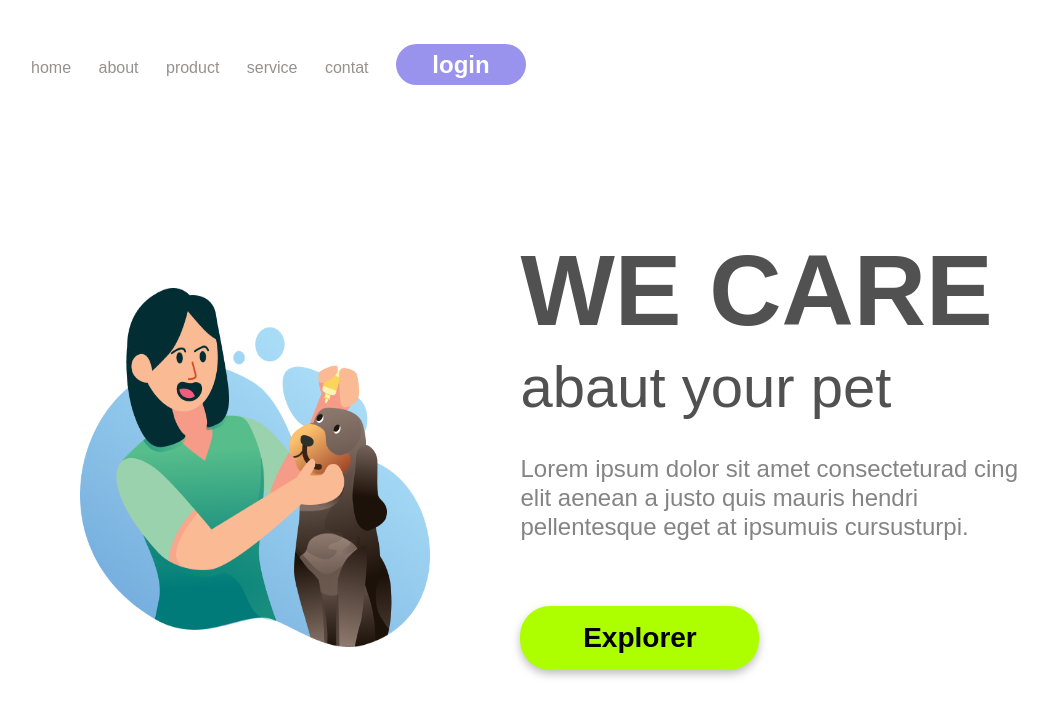
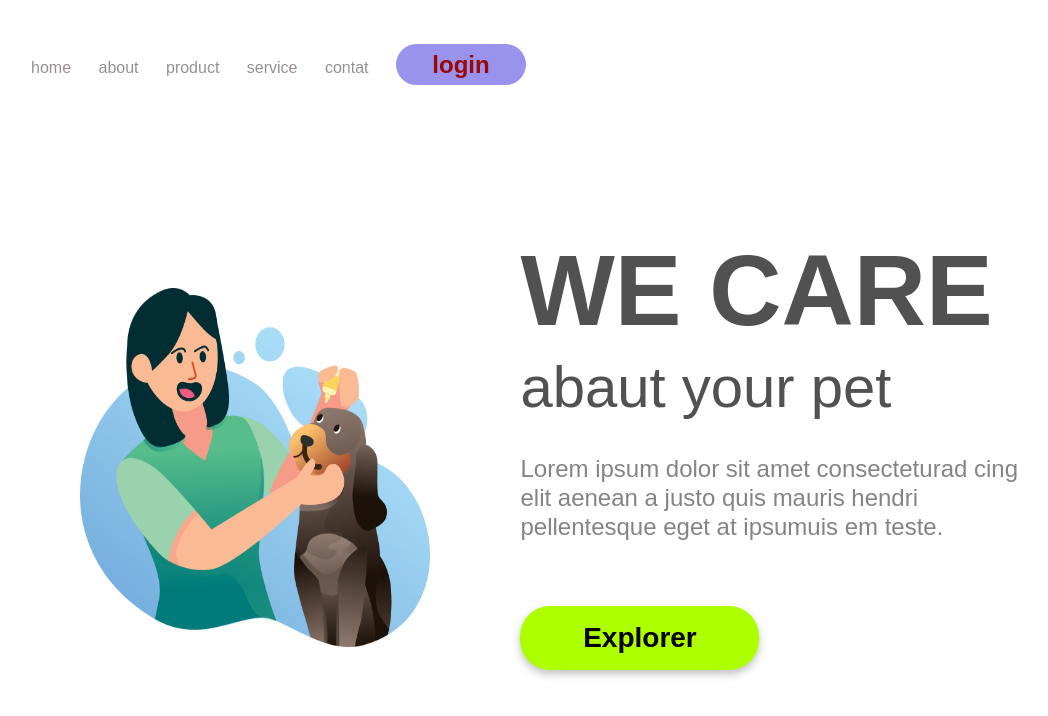
Before and after one commit to marciosilvamoraes/devclub, a plain HTML site: page projeto-we-care/index.html in a window 1280 px wide. Shown: the whole page, without its empty margins (45-1093 px from the left). Drawn offline with Linux system fonts and the light colour scheme.

Commit message:
mudança emindex e styles-teste

```diff
--- a/projeto-we-care/index.html
+++ b/projeto-we-care/index.html
@@ -33,7 +33,7 @@
                     <h2>abaut your pet</h2>
                     <p>Lorem ipsum dolor sit amet consecteturad
                         cing elit aenean a justo quis mauris hendri
-                        pellentesque eget at ipsumuis cursusturpi.</p>
+                        pellentesque eget at ipsumuis em teste.</p>
                 <button class="button-main">Explorer</button>
               </section>
             </main>
--- a/projeto-we-care/styles.css
+++ b/projeto-we-care/styles.css
@@ -26,7 +26,7 @@ header {
         font-weight: 600;
         font-size: 24px;
         line-height: 29px;
-        color: #FFFFFF;
+        color: #9b0606;
     }
 
 .logo-image {
```
